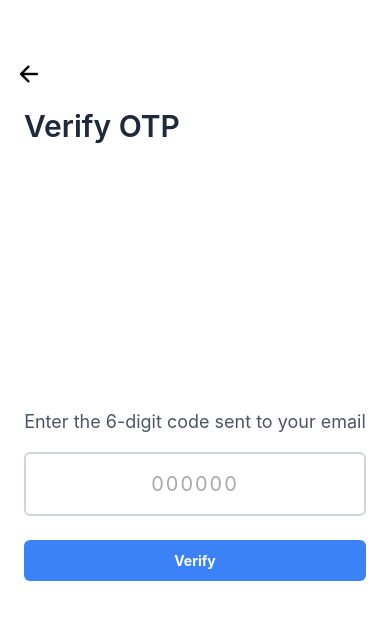
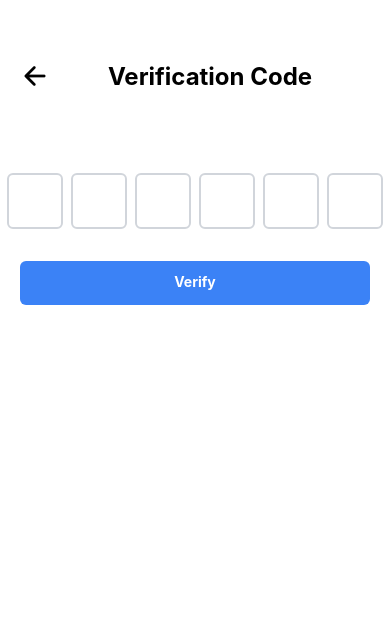
Before and after one commit to Jerry-Khobby/shuttle-tracker, a React Native app: screen /OtpVerification in a window 390 px wide. Shown: the top 620 px of the page. Built offline with nearby package versions, Linux system fonts and the light colour scheme; what expo-web-browser would draw is missing.

Commit message:
done with the verification

```diff
--- a/src/login/drivers-otp.jsx
+++ b/src/login/drivers-otp.jsx
@@ -1,4 +1,4 @@
-import React, { useState } from "react";
+import React, { useState, useRef } from "react";
 import {
   View,
   Text,
@@ -6,6 +6,7 @@ import {
   TouchableOpacity,
   SafeAreaView,
   useColorScheme,
+  Pressable,
 } from "react-native";
 import Ionicons from "@expo/vector-icons/Ionicons";
 import { useNavigation } from "@react-navigation/native";
@@ -14,66 +15,74 @@ const OtpVerification = () => {
   const navigation = useNavigation();
   const colorScheme = useColorScheme();
   const isDarkMode = colorScheme === "dark";
-  const [otp, setOtp] = useState("");
+  const [otp, setOtp] = useState(["", "", "", "", "", ""]);
+  const inputRefs = useRef([]);
+
+  const handleChangeText = (text, index) => {
+    const newOtp = [...otp];
+    newOtp[index] = text;
+    setOtp(newOtp);
+
+    // Move focus to the next input if a digit is entered
+    if (text && index < 5) {
+      inputRefs.current[index + 1].focus();
+    }
+  };
+
+  const handleKeyPress = (e, index) => {
+    // Handle backspace to move focus to the previous input
+    if (e.nativeEvent.key === "Backspace" && !otp[index] && index > 0) {
+      inputRefs.current[index - 1].focus();
+    }
+  };
 
   return (
     <SafeAreaView
       className={`flex-1 ${isDarkMode ? "bg-[#151718]" : "bg-white"} pt-10`}
     >
-      {/* Navigation Icon */}
-      <TouchableOpacity
-        className="mb-5 px-4 pt-5"
-        onPress={() => navigation.goBack()}
-      >
+      {/* Top Bar with Navigation Icon and Heading */}
+      <View className="flex flex-row items-center justify-start w-full px-5 mt-5">
+        <Pressable onPress={() => navigation.goBack()}>
           <Ionicons
             name="arrow-back"
-          size={26}
+            size={30}
             color={isDarkMode ? "white" : "black"}
           />
-      </TouchableOpacity>
-
-      {/* Page Title */}
-      <View className="px-6">
+        </Pressable>
         <Text
-          className={`text-3xl font-semibold ${
-            isDarkMode ? "text-white" : "text-slate-800"
+          className={`text-2xl font-bold text-center flex-1 ${
+            isDarkMode ? "text-white" : "text-black"
           }`}
         >
-          Verify OTP
+          Verification Code
         </Text>
       </View>
 
-      {/* OTP Input Section */}
-      <View className="flex-1 justify-center items-center px-6">
-        <Text
-          className={`text-lg ${
-            isDarkMode ? "text-gray-400" : "text-gray-600"
-          } mb-4`}
-        >
-          Enter the 6-digit code sent to your email
-        </Text>
-
+      {/* OTP Input Boxes */}
+      <View className="flex-row justify-center space-x-2 items-center mt-20 mb-8">
+        {otp.map((digit, index) => (
           <TextInput
-          className={`w-full text-center p-4 border-2 text-xl tracking-widest ${
+            key={index}
+            ref={(el) => (inputRefs.current[index] = el)}
+            value={digit}
+            onChangeText={(text) => handleChangeText(text, index)}
+            onKeyPress={(e) => handleKeyPress(e, index)}
+            keyboardType="numeric"
+            maxLength={1}
+            className={`w-14 h-14 text-center border-2 text-2xl rounded-md  ${
               isDarkMode
                 ? "border-gray-700 bg-gray-800 text-white"
                 : "border-gray-300 bg-white text-black"
-          } rounded-md`}
-          placeholder="000000"
-          placeholderTextColor={isDarkMode ? "gray" : "darkgray"}
-          keyboardType="numeric"
-          maxLength={6}
-          value={otp}
-          onChangeText={setOtp}
+            }`}
           />
+        ))}
+      </View>
 
       {/* Confirm Button */}
+      <View className="w-full px-5">
         <TouchableOpacity
-          className="w-full bg-blue-500 mt-6 py-3 rounded-md"
-          onPress={() => {
-            // Handle OTP verification logic here
-            navigation.navigate("NextScreen"); // Replace "NextScreen" with your actual screen
-          }}
+          className="bg-blue-500 py-3 rounded-md h-11"
+          onPress={() => navigation.navigate("MaintabNavigation")}
         >
           <Text className="text-white font-bold text-center">Verify</Text>
         </TouchableOpacity>
```
Lines whose indentation alone changed are shown as unchanged.
